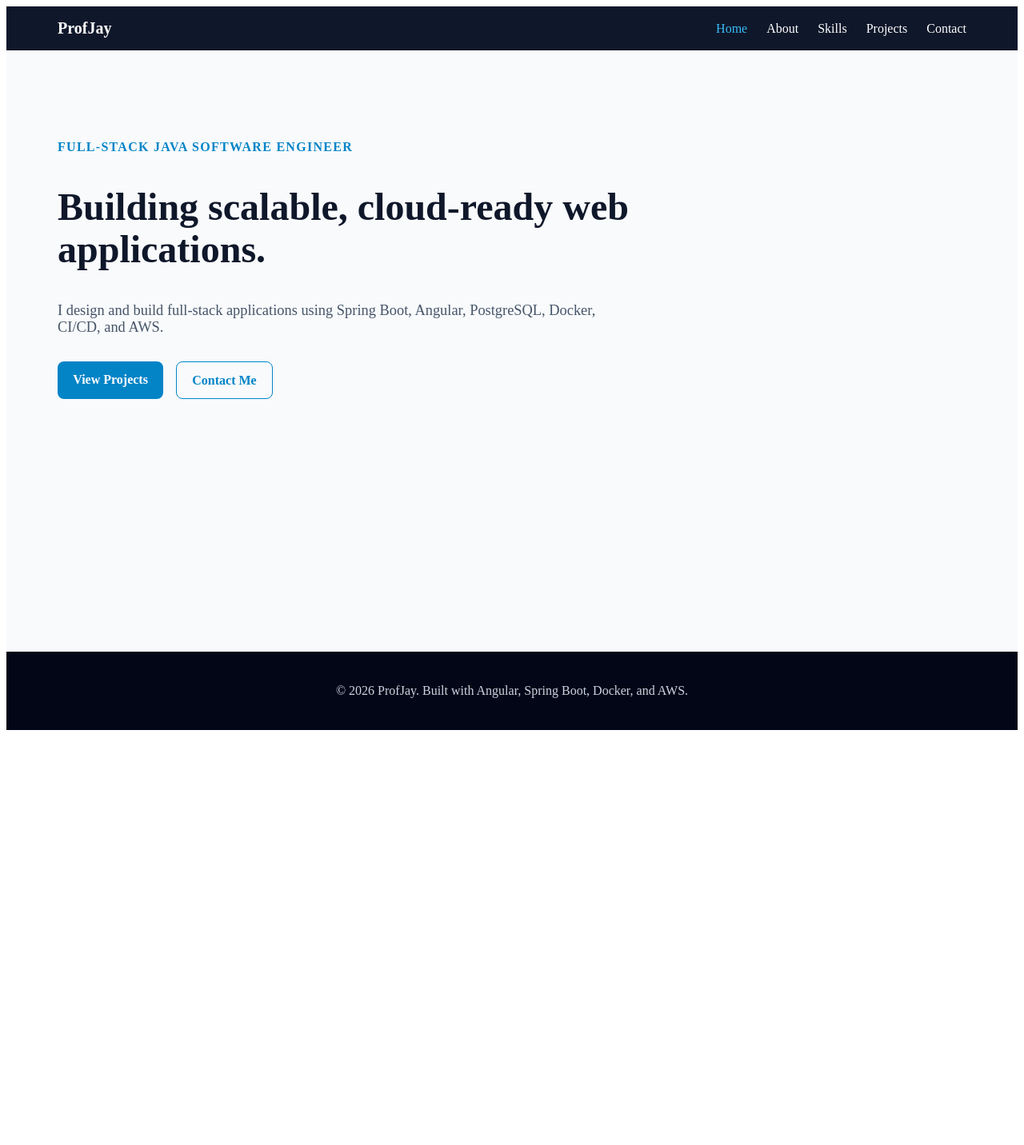
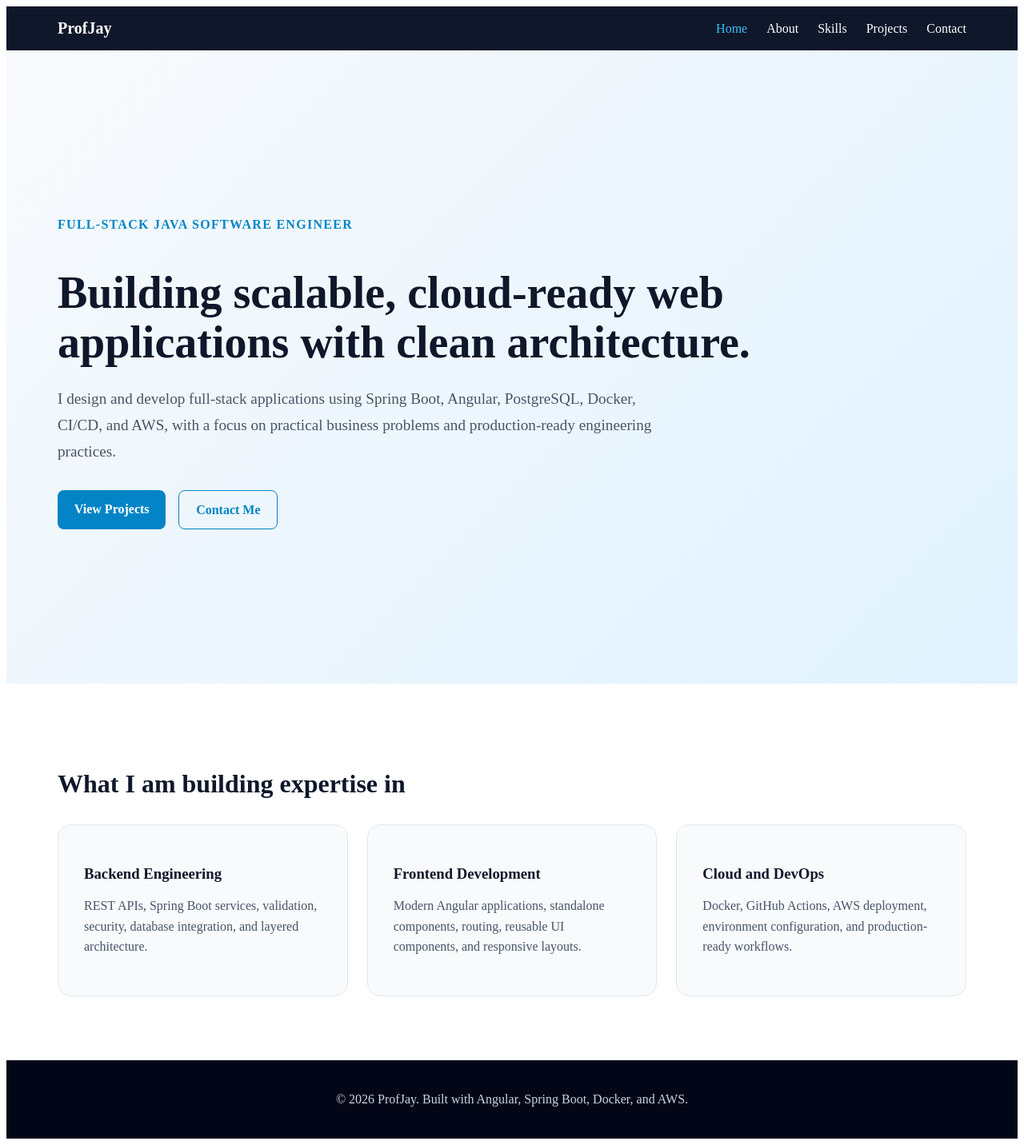
Before and after one commit to profjay1/portfolio-platform, an Angular app in the folder frontend/portfolio-frontend/: page / in a window 1280 px wide. Shown: the whole page at 80% size. Before the commit the page ends 921 px from the top, so only its background shows below. Built offline with nearby package versions, Linux system fonts and the light colour scheme.

Commit message:
Build professional homepage hero and highlights section

```diff
--- a/frontend/portfolio-frontend/src/app/features/home/home.css
+++ b/frontend/portfolio-frontend/src/app/features/home/home.css
@@ -1,14 +1,24 @@
-.hero {
+.hero-section {
+
+min-height: 75vh;
+
+display: flex;
+
+align-items: center;
 
 padding: 6rem 4rem;
 
-background: #f8fafc;
-
-min-height: 70vh;
+background: linear-gradient(135deg, #f8fafc 0%, #e0f2fe 100%);
 
 }
 
-.eyebrow {
+.hero-content {
+
+max-width: 900px;
+
+}
+
+.intro-label {
 
 color: #0284c7;
 
@@ -18,27 +28,31 @@ text-transform: uppercase;
 
 letter-spacing: 0.08em;
 
+margin-bottom: 1rem;
+
 }
 
-.hero h1 {
+.hero-content h1 {
 
-max-width: 800px;
-
-font-size: 3rem;
+font-size: 3.5rem;
 
 line-height: 1.1;
 
 color: #0f172a;
 
+margin-bottom: 1.5rem;
+
 }
 
-.summary {
+.hero-summary {
 
-max-width: 700px;
+font-size: 1.2rem;
 
-font-size: 1.15rem;
+line-height: 1.7;
 
 color: #475569;
+
+max-width: 760px;
 
 }
 
@@ -54,7 +68,7 @@ margin-top: 2rem;
 
 .primary-btn, .secondary-btn {
 
-padding: 0.85rem 1.2rem;
+padding: 0.9rem 1.3rem;
 
 border-radius: 0.5rem;
 
@@ -68,7 +82,7 @@ font-weight: 700;
 
 background: #0284c7;
 
-color: white;
+color: #ffffff;
 
 }
 
@@ -79,3 +93,91 @@ border: 1px solid #0284c7;
 color: #0284c7;
 
 }
+
+.highlights-section {
+
+padding: 5rem 4rem;
+
+background: #ffffff;
+
+}
+
+.highlights-section h2 {
+
+font-size: 2rem;
+
+color: #0f172a;
+
+margin-bottom: 2rem;
+
+}
+
+.highlights-grid {
+
+display: grid;
+
+grid-template-columns: repeat(3, 1fr);
+
+gap: 1.5rem;
+
+}
+
+.highlight-card {
+
+padding: 2rem;
+
+border: 1px solid #e2e8f0;
+
+border-radius: 1rem;
+
+background: #f8fafc;
+
+}
+
+.highlight-card h3 {
+
+color: #0f172a;
+
+margin-bottom: 1rem;
+
+}
+
+.highlight-card p {
+
+color: #475569;
+
+line-height: 1.6;
+
+}
+
+@media (max-width: 900px) {
+
+.hero-section, .highlights-section {
+
+padding: 4rem 2rem;
+
+}
+
+.hero-content h1 {
+
+font-size: 2.4rem;
+
+}
+
+.highlights-grid {
+
+grid-template-columns: 1fr;
+
+}
+
+}
+
+@media (max-width: 600px) {
+
+.hero-actions {
+
+flex-direction: column;
+
+}
+
+}
--- a/frontend/portfolio-frontend/src/app/features/home/home.html
+++ b/frontend/portfolio-frontend/src/app/features/home/home.html
@@ -1,12 +1,14 @@
-<section class="hero">
+<section class="hero-section">
 
-<p class="eyebrow">Full-Stack Java Software Engineer</p>
+<div class="hero-content">
 
-<h1>Building scalable, cloud-ready web applications.</h1>
+<p class="intro-label">Full-Stack Java Software Engineer</p>
 
-<p class="summary">
+<h1>Building scalable, cloud-ready web applications with clean architecture.</h1>
 
-I design and build full-stack applications using Spring Boot, Angular, PostgreSQL, Docker, CI/CD, and AWS.
+<p class="hero-summary">
+
+I design and develop full-stack applications using Spring Boot, Angular, PostgreSQL, Docker, CI/CD, and AWS, with a focus on practical business problems and production-ready engineering practices.
 
 </p>
 
@@ -18,4 +20,40 @@ I design and build full-stack applications using Spring Boot, Angular, PostgreSQ
 
 </div>
 
+</div>
+
 </section>
+
+<section class="highlights-section">
+
+<h2>What I am building expertise in</h2>
+
+<div class="highlights-grid">
+
+<div class="highlight-card">
+
+<h3>Backend Engineering</h3>
+
+<p>REST APIs, Spring Boot services, validation, security, database integration, and layered architecture.</p>
+
+</div>
+
+<div class="highlight-card">
+
+<h3>Frontend Development</h3>
+
+<p>Modern Angular applications, standalone components, routing, reusable UI components, and responsive layouts.</p>
+
+</div>
+
+<div class="highlight-card">
+
+<h3>Cloud and DevOps</h3>
+
+<p>Docker, GitHub Actions, AWS deployment, environment configuration, and production-ready workflows.</p>
+
+</div>
+
+</div>
+
+</section>
--- a/frontend/portfolio-frontend/src/app/features/home/home.ts
+++ b/frontend/portfolio-frontend/src/app/features/home/home.ts
@@ -14,6 +14,4 @@ styleUrl: './home.css'
 
 })
 
-export class Home {
-
-}
+export class Home {}
```
